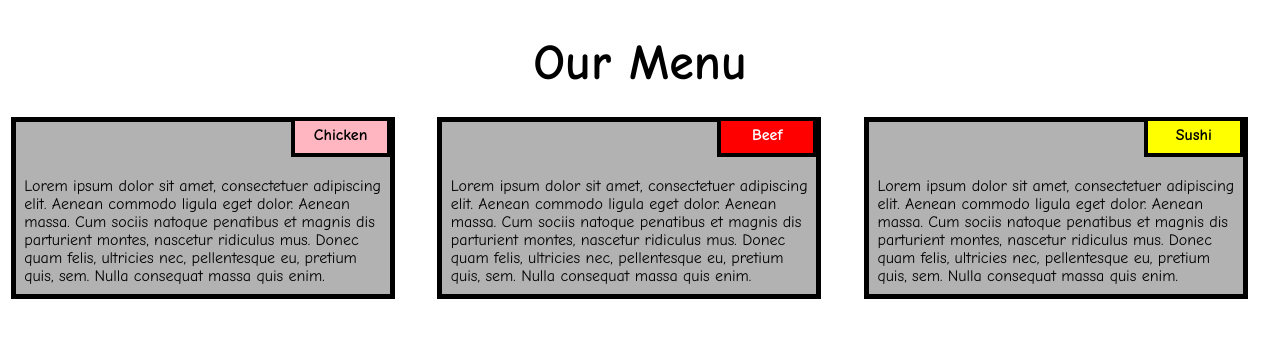
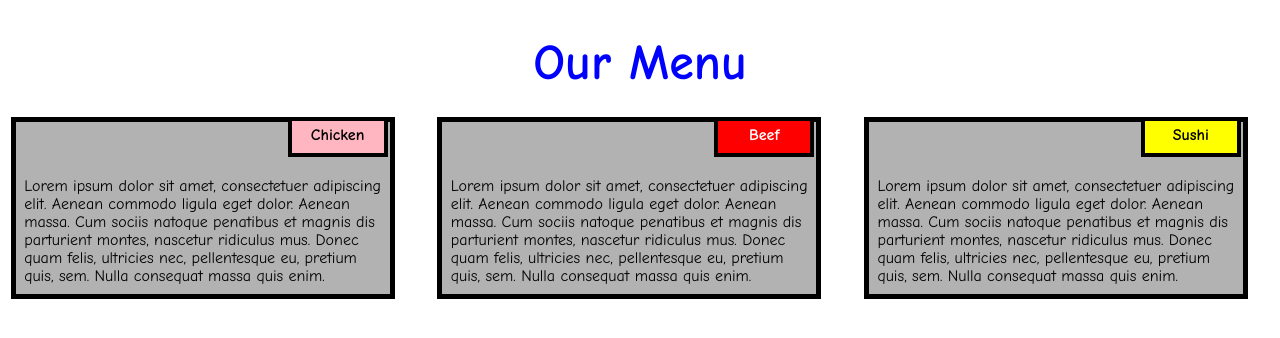
Before and after one commit to Ashutosh-PMishra/Coursera-HTML-CSS-JavaScript-for-Web-Developers, a plain HTML site: page Assignments/Module-2-solution/index.html in a window 1280 px wide. Drawn offline with Linux system fonts and the light colour scheme.

Commit message:
Update style.css

```diff
--- a/Assignments/Module-2-solution/style.css
+++ b/Assignments/Module-2-solution/style.css
@@ -16,7 +16,7 @@ body{
 h1 {
   margin-bottom: 15px;
   text-align: center;
-  color: black;
+  color: blue;
   font-size: 50px;
 }
 
@@ -35,7 +35,7 @@ h1 {
   height: 40px;
   padding: 5px;
   float: right;
-  margin-right: 36px;
+  margin-right: 39px;
   margin-top: 0px;
   font-weight: bold;
   position: relative;
```
